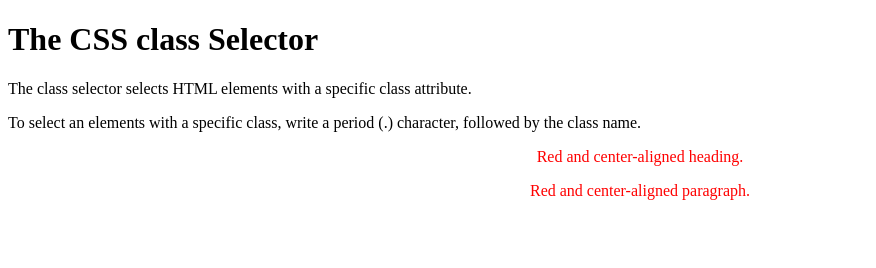
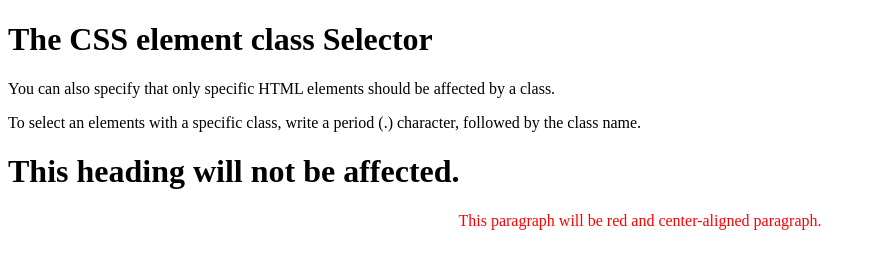
Before and after one commit to rahatho/css-w3school80, a plain HTML site: page index.html in a window 1280 px wide. Shown: the whole page, without its empty margins (0-876 px from the left). Drawn offline with Linux system fonts and the light colour scheme.

Commit message:
css element & class selector

```diff
--- a/index.html
+++ b/index.html
@@ -15,20 +15,20 @@ This page will explain the most basic CSS selectors.-->
     <meta charset="UTF-8">
     <meta name="viewport" content="width=device-width, initial-scale=1.0">
     <style>
-        .center {
+        p.center {
             text-align: center;
             color: red;
         }
     </style>
-    <title>CSS class selector</title>
+    <title>CSS element class selector </title>
 </head>
 <body>
-    <h1>The CSS class Selector</h1>
+    <h1>The CSS element class Selector</h1>
     <p>
-        The class selector selects HTML elements with a specific class attribute.
+        You can also specify that only specific HTML elements should be affected by a class.
     </p>
     <p>To select an elements with a specific class, write a period (.) character, followed by the class name.</p>
-    <p class="center">Red and center-aligned heading.</p>
-    <p class="center">Red and center-aligned paragraph.</p>
+    <h1 class="center">This heading will not be affected.</h1>
+    <p class="center">This paragraph will be red and center-aligned paragraph.</p>
 </body>
 </html>
```
